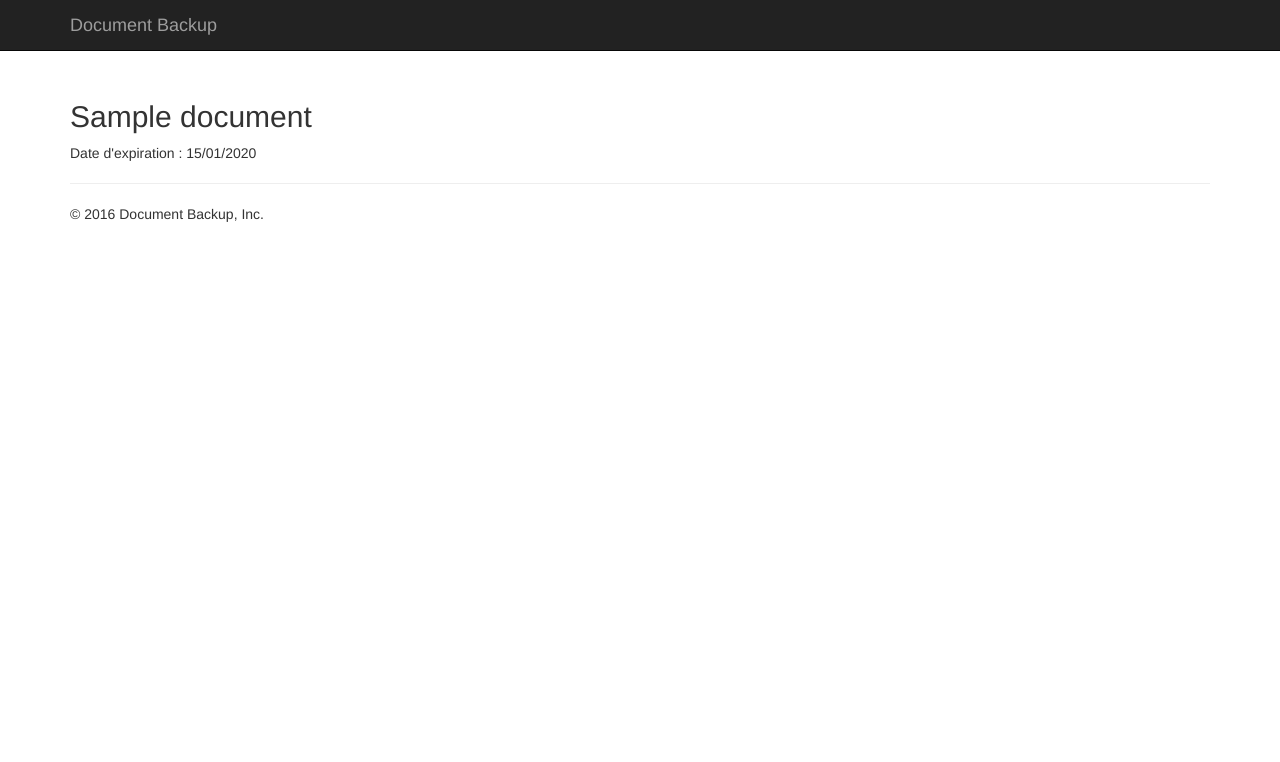
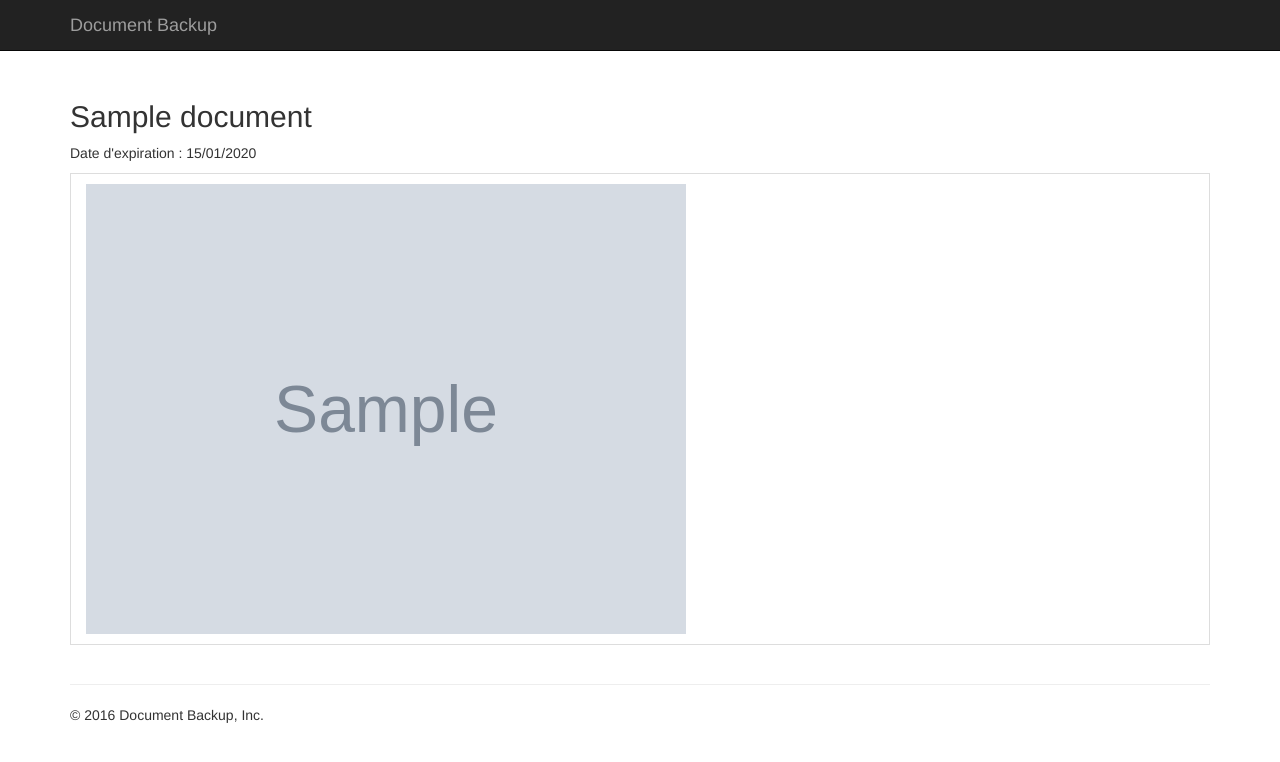
Before and after one commit to tmartinfr/docalabri, a Django app: page /documents/1 in a window 1280 px wide. Shown: the top 762 px of the page. Run offline with Django 3.2, Linux system fonts and the light colour scheme; tables that the repository leaves empty hold one stand-in row (values such as "Sample post"); grey boxes marked "Sample" are stand-in pictures; parts of the project's set-up code (start-up, migrations or seed data) failed here and were passed over; some libraries are stand-ins or nearby versions.

Commit message:
Display files attached to documents

```diff
--- a/documents/templates/documents/document_detail.html
+++ b/documents/templates/documents/document_detail.html
@@ -9,4 +9,13 @@
     Date d'expiration non définie.
     {% endif %}
     </p>
+
+    {% for file in object.file_set.all %}
+        <a href="{{ file.file.url }}" class="list-group-item">
+            <p class="list-group-item-text">
+                <img src="{{ file.file.url }}" width="600"/>
+            </p>
+        </a>
+        <br>
+    {% endfor %}
 {% endblock %}
```
